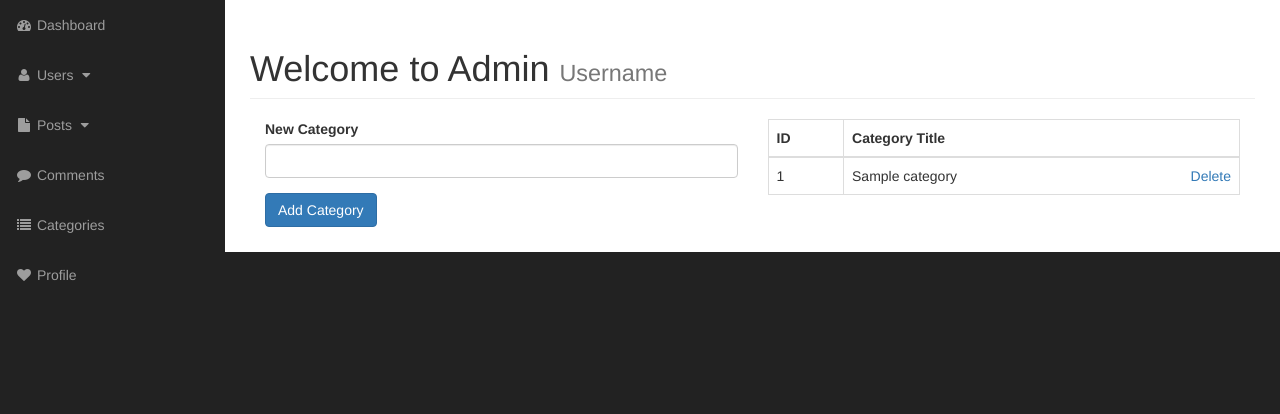
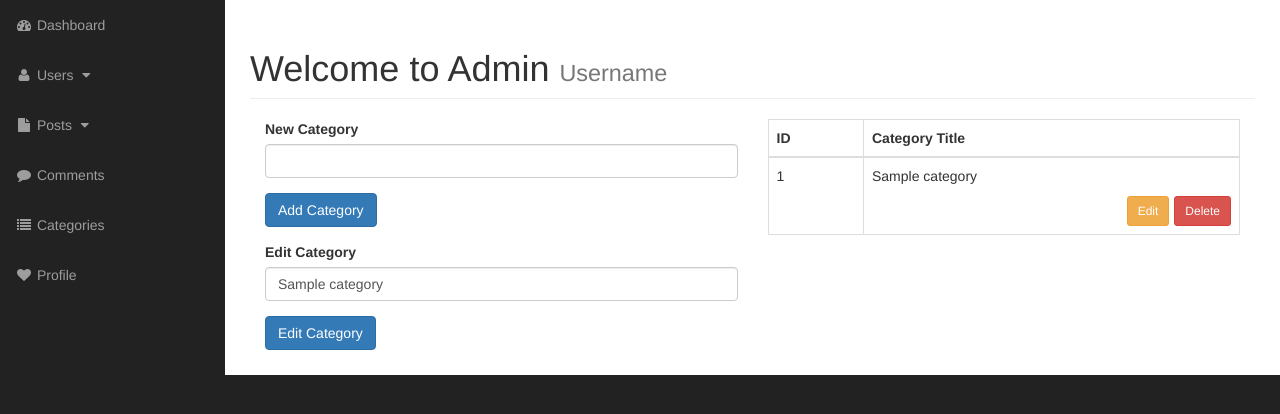
Before and after one commit to clarkarnold/clarnolds-cms, a PHP site: page /admin/categories.php?edit=1 in a window 1280 px wide. Shown: the part 51-465 px from the top of the page. Run offline with PHP 8.4, Linux system fonts and the light colour scheme; tables that the repository leaves empty or names only in its code hold one stand-in row (values such as "Sample post").

Commit message:
Adding Delete and Update functionality to admin/categories section

```diff
--- a/admin/categories.php
+++ b/admin/categories.php
@@ -48,6 +48,17 @@
                                     <input class="btn btn-primary" type="submit" name="submit" value="Add Category" >
                                 </div>
                             </form>
+
+                            <?php
+
+                            if(isset($_GET['edit'])) {
+                                $cat_id = $_GET['edit'];
+                                include "includes/update_categories.php";
+                            }
+
+                            ?>
+
+
                         </div>
 
                         <div class="col-xs-12 col-sm-6">
@@ -66,7 +77,15 @@
                                         while($row = mysqli_fetch_assoc($category_query)) {
                                             $id = $row["cat_id"];
                                             $cat_title = $row["cat_title"];
-                                            echo "<tr><td>{$id}</td><td>{$cat_title}<a class='pull-right' href='categories.php?delete={$id}'>Delete</a></td></tr>";
+                                            echo "
+                                            <tr>
+                                                <td>{$id}</td>
+                                                <td><p>{$cat_title}</p>
+                                                    <div class='btn-toolbar'>
+                                                    <a class='btn btn-sm btn-danger pull-right' href='categories.php?delete={$id}'> Delete</a><a class=' btn btn-sm btn-warning pull-right' href='categories.php?edit={$id}'>Edit </a>
+                                                    </div>
+                                                </td>
+                                            </tr>";
                                         }
 
 
--- a/admin/includes/admin_navigation.php
+++ b/admin/includes/admin_navigation.php
@@ -59,7 +59,7 @@
             </li>
 
             <li class="">
-                <a href="blank-page.html"><i class="fa fa-fw fa-list"></i> Categories</a>
+                <a href="categories.php"><i class="fa fa-fw fa-list"></i> Categories</a>
             </li>
             <li>
                 <a href="index-rtl.html"><i class="fa fa-fw fa-heart"></i> Profile</a>
--- /dev/null
+++ b/admin/includes/update_categories.php
@@ -0,0 +1,40 @@
+<form action="" method="post">
+    <div class="form-group">
+       <label for="cat_title">Edit Category</label>
+
+       <?php
+        if(isset($_GET['edit'])) {
+            $cat_id = $_GET['edit'];
+            $query = "SELECT * FROM category WHERE cat_id = $cat_id";
+            $category_query_id = mysqli_query($connection, $query);
+
+            while($row = mysqli_fetch_assoc($category_query_id)) {
+                $id = $row["cat_id"];
+                $cat_title = $row["cat_title"];
+                ?>
+            <input type="text" value="<?php if(isset($cat_title)) { echo $cat_title; } ?>" class="form-control" name="cat_title">
+
+            <?php } //endwhile ?>
+        <?php } //end IF ?>
+
+
+        <?php // update query
+
+        if(isset($_POST['edit'])) {
+            $get_cat_title = $_POST['cat_title'];
+            $get_query = "UPDATE category SET cat_title = '{$get_cat_title}' WHERE cat_id = {$cat_id} ";
+            $update_query = mysqli_query($connection, $get_query);
+            if(!$update_query) {
+                die("Query Failed" . mysqli_error($connection));
+            }
+            header("Location: categories.php");
+        }
+
+
+
+        ?>
+    </div>
+    <div class="form-group">
+        <input class="btn btn-primary" type="submit" name="edit" value="Edit Category" >
+    </div>
+</form>
```
